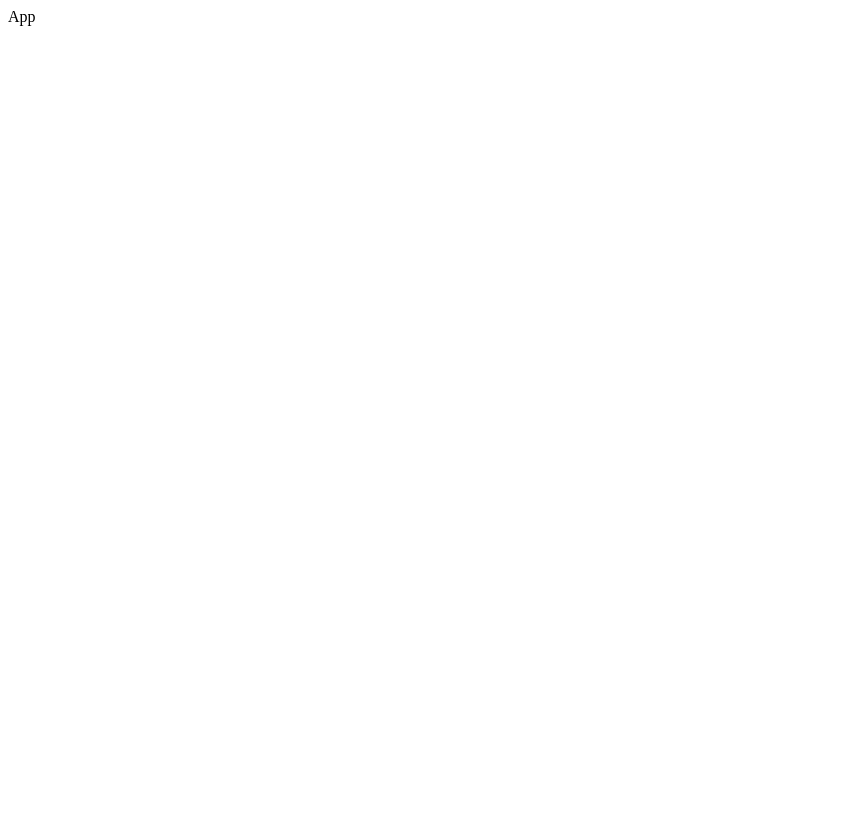
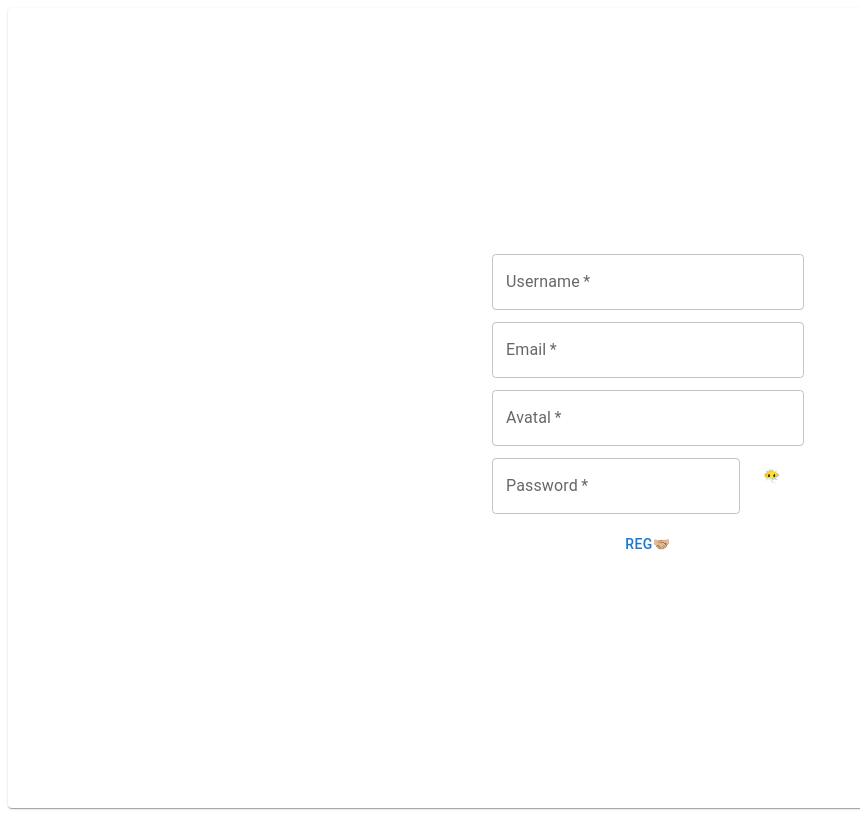
Before and after one commit to AndriiVeremchuk20/Simple_Public_Chat, a React (Create React App) app in the folder client/: page /registration in a window 1280 px wide. Shown: the whole page, without its empty margins (0-860 px from the left). Built offline with nearby package versions, Linux system fonts and the light colour scheme.

Commit message:
registration

```diff
--- a/client/package.json
+++ b/client/package.json
@@ -13,8 +13,11 @@
     "@types/node": "^16.18.11",
     "@types/react": "^18.0.26",
     "@types/react-dom": "^18.0.10",
+    "axios": "^1.2.2",
     "react": "^18.2.0",
     "react-dom": "^18.2.0",
+    "react-hook-form": "^7.41.3",
+    "react-query": "^3.39.2",
     "react-router-dom": "^6.6.1",
     "react-scripts": "5.0.1",
     "typescript": "^4.9.4",
--- a/client/public/index.html
+++ b/client/public/index.html
@@ -2,28 +2,7 @@
 <html lang="en">
   <head>
     <meta charset="utf-8" />
-    <link rel="icon" href="%PUBLIC_URL%/favicon.ico" />
     <meta name="viewport" content="width=device-width, initial-scale=1" />
-    <meta name="theme-color" content="#000000" />
-    <meta
-      name="description"
-      content="Web site created using create-react-app"
-    />
-    <link rel="apple-touch-icon" href="%PUBLIC_URL%/logo192.png" />
-    <!--
-      manifest.json provides metadata used when your web app is installed on a
-      user's mobile device or desktop. See https://developers.google.com/web/fundamentals/web-app-manifest/
-    -->
-    <link rel="manifest" href="%PUBLIC_URL%/manifest.json" />
-    <!--
-      Notice the use of %PUBLIC_URL% in the tags above.
-      It will be replaced with the URL of the `public` folder during the build.
-      Only files inside the `public` folder can be referenced from the HTML.
-
-      Unlike "/favicon.ico" or "favicon.ico", "%PUBLIC_URL%/favicon.ico" will
-      work correctly both with client-side routing and a non-root public URL.
-      Learn how to configure a non-root public URL by running `npm run build`.
-    -->
     <title>React App</title>
   </head>
   <body>
--- a/client/src/App.tsx
+++ b/client/src/App.tsx
@@ -1,7 +1,19 @@
 import React from 'react'
+import { BrowserRouter, Route, Routes } from 'react-router-dom'
+import { Login } from './pages/Login'
+import { Registration } from './pages/Registration'
 
 export const App = () => {
+
+
   return (
-    <div>App</div>
+    <div>
+      <BrowserRouter>
+        <Routes>
+          <Route index path='/' element={<Login/>} />
+          <Route index path='/registration' element={<Registration/>} />
+        </Routes>
+      </BrowserRouter>
+    </div>
   )
 }
--- /dev/null
+++ b/client/src/index.css
@@ -0,0 +1,6 @@
+*,
+html,
+body{
+    margin: 0;
+    padding: 0;
+}
--- a/client/src/index.tsx
+++ b/client/src/index.tsx
@@ -1,12 +1,18 @@
 import React from 'react';
 import ReactDOM from 'react-dom/client';
+import { QueryClient, QueryClientProvider } from 'react-query';
 import { App } from './App';
 
 const root = ReactDOM.createRoot(
   document.getElementById('root') as HTMLElement
 );
+
+const queryClient = new QueryClient();
+
 root.render(
-  <React.Fragment>
-    <App />
-  </React.Fragment>
+  <QueryClientProvider client={queryClient}>
+    <React.Fragment>
+      <App />
+    </React.Fragment>
+  </QueryClientProvider>
 );
--- a/client/src/pages/Login.tsx
+++ b/client/src/pages/Login.tsx
@@ -1,7 +1,95 @@
-import React from 'react'
+import { Box, Button, Paper, TextField } from '@mui/material'
+import React, { useCallback, useState } from 'react'
+import { Controller, SubmitHandler, useForm } from 'react-hook-form'
+import { useMutation, useQueryClient } from 'react-query';
+import { authServises } from '../servises/auth';
+import { LoginUser } from '../types/User';
 
 export const Login = () => {
+
+  const [showPassword, setShowPassword] = useState<boolean>(false);
+  const queryClient = useQueryClient();
+
+  const {
+    register,
+    handleSubmit,
+    control,
+    watch,
+    formState: { errors },
+  } = useForm<LoginUser>({
+    mode: "onChange",
+  });
+
+  const { mutate, isLoading } = useMutation(authServises.login, {
+    onSuccess: (data) => {
+      console.log(data);
+      const message = "success";
+      alert(message);
+    },
+    onError: ()=>{
+      alert("there was an error")
+    },
+    onSettled: ()=>{
+      queryClient.invalidateQueries('create');
+    }
+  });
+
+
+  const onSubmit: SubmitHandler<LoginUser> = useCallback((data) => {
+    const user = {
+      ...data
+    }
+    mutate(user);
+  }, []);
+
+  const onButtonClick = useCallback(() => {
+    setShowPassword((prev) => !prev);
+  }, []);
+
   return (
-    <div>Login</div>
+    <Paper>
+      <Box>
+      <Controller
+          name="username"
+          control={control}
+          defaultValue=""
+          rules={{ required: "Avatal required" }}
+          render={({ field: { onChange, value }, fieldState: { error } }) => (
+            <TextField
+              required
+              type={"text"}
+              label="Avatal"
+              onChange={onChange}
+              value={value}
+              variant="outlined"
+              helperText={error ? error.message : null}
+            />
+          )}
+        />
+
+        <Box>
+          <Controller
+            name="password"
+            control={control}
+            defaultValue=""
+            rules={{ required: "Password required" }}
+            render={({ field: { onChange, value }, fieldState: { error } }) => (
+              <TextField
+                required
+                error={!!error}
+                type={showPassword ? "text" : "password"}
+                label="Password"
+                onChange={onChange}
+                value={value}
+                variant="outlined"
+                helperText={error ? error.message : null}
+              />
+            )}
+          />
+          <Button onClick={onButtonClick}>{showPassword ? "🫣" : "😶‍🌫️"}</Button>
+        </Box>
+        <Button>Login</Button>
+      </Box>
+    </Paper>
   )
 }
--- a/client/src/pages/Registration.tsx
+++ b/client/src/pages/Registration.tsx
@@ -1,7 +1,150 @@
-import React from 'react'
+import { Button, Paper, TextField } from "@mui/material";
+import { Box } from "@mui/system";
+import React, { useCallback, useState } from "react";
+import { Controller, SubmitHandler, useForm } from "react-hook-form";
+import { useMutation, useQuery, useQueryClient } from "react-query";
+import { authServises } from "../servises/auth";
+import { User } from "../types/User";
+
+type user = Omit<User, "createdAt">;
 
 export const Registration = () => {
+  const [showPassword, setShowPassword] = useState<boolean>(false);
+  const queryClient = useQueryClient();
+
+  const {
+    register,
+    handleSubmit,
+    control,
+    watch,
+    formState: { errors },
+  } = useForm<user>({
+    mode: "onChange",
+  });
+
+  const { mutate, isLoading } = useMutation(authServises.registerUser, {
+    onSuccess: (data) => {
+      console.log(data);
+      const message = "success";
+      alert(message);
+    },
+    onError: ()=>{
+      alert("there was an error")
+    },
+    onSettled: ()=>{
+      queryClient.invalidateQueries('create');
+    }
+  });
+
+
+  const onSubmit: SubmitHandler<user> = useCallback((data) => {
+    const newUser = {
+      ...data
+    }
+    mutate(newUser);
+  }, []);
+
+  const onButtonClick = useCallback(() => {
+    setShowPassword((prev) => !prev);
+  }, []);
+
+
   return (
-    <div>Registration</div>
-  )
-}
+    <Paper style={styles.main}>
+      <Box
+        flexDirection={"column"}
+        display="flex"
+        justifyContent={"space-around"}
+        height={"40vh"}
+      >
+        <Controller
+          name="username"
+          control={control}
+          defaultValue=""
+          rules={{ required: "Username required" }}
+          render={({ field: { onChange, value }, fieldState: { error } }) => (
+            <TextField
+              required
+              error={!!error}
+              type={"text"}
+              label="Username"
+              onChange={onChange}
+              value={value}
+              variant="outlined"
+              helperText={error ? error.message : null}
+            />
+          )}
+        />
+        <Controller
+          name="email"
+          control={control}
+          defaultValue=""
+          rules={{ required: "Email required" }}
+          render={({ field: { onChange, value }, fieldState: { error } }) => (
+            <TextField
+              required
+              error={!!error}
+              type={"email"}
+              label="Email"
+              onChange={onChange}
+              value={value}
+              variant="outlined"
+              helperText={error ? error.message : null}
+            />
+          )}
+        />
+
+        <Controller
+          name="avatarUrl"
+          control={control}
+          defaultValue=""
+          rules={{ required: "Avatal required" }}
+          render={({ field: { onChange, value }, fieldState: { error } }) => (
+            <TextField
+              required
+              type={"text"}
+              label="Avatal"
+              onChange={onChange}
+              value={value}
+              variant="outlined"
+              helperText={error ? error.message : null}
+            />
+          )}
+        />
+
+        <Box>
+          <Controller
+            name="password"
+            control={control}
+            defaultValue=""
+            rules={{ required: "Password required" }}
+            render={({ field: { onChange, value }, fieldState: { error } }) => (
+              <TextField
+                required
+                error={!!error}
+                type={showPassword ? "text" : "password"}
+                label="Password"
+                onChange={onChange}
+                value={value}
+                variant="outlined"
+                helperText={error ? error.message : null}
+              />
+            )}
+          />
+          <Button onClick={onButtonClick}>{showPassword ? "🫣" : "😶‍🌫️"}</Button>
+        </Box>
+        <Button onClick={handleSubmit(onSubmit)}>Reg🤝🏼</Button>
+      </Box>
+    </Paper>
+  );
+};
+
+const styles = {
+  main: {
+    width: "100vw",
+    height: "100vh",
+    display: "flex",
+    justifyContent: "center",
+    alignItems: "center",
+  },
+};
--- /dev/null
+++ b/client/src/servises/auth.ts
@@ -0,0 +1,28 @@
+import axios from "axios";
+import { LoginUser, User } from "../types/User";
+
+//const PORT = 8080;
+const API_URL = `http://localhost:8080`;
+
+axios.create({
+  baseURL: API_URL,
+  headers: {
+    "Content-type": "application/json",
+  },
+})
+
+export const authServises = {
+  registerUser: async (newUser: User) => {
+    await axios.post(API_URL + "/auth/registration", newUser)
+    .then((r)=>{
+      console.log(r.status)
+    }).catch((e)=>{
+      console.log(e)
+    })
+  },
+  login: async (user: LoginUser) => {
+
+  },
+  getUsers: () => {
+  },
+};
--- /dev/null
+++ b/client/src/types/User.ts
@@ -0,0 +1,11 @@
+export interface User {
+    username: string;
+    email: string;
+    avatarUrl: string;
+    password: string;
+}
+
+export interface LoginUser {
+    username: string;
+    password: string;
+}
```
Also changed, not shown: client/src/components/Spinner.tsx (added, +27 -0 lines), 2 other files (tests, documents, lock files or other folders).
